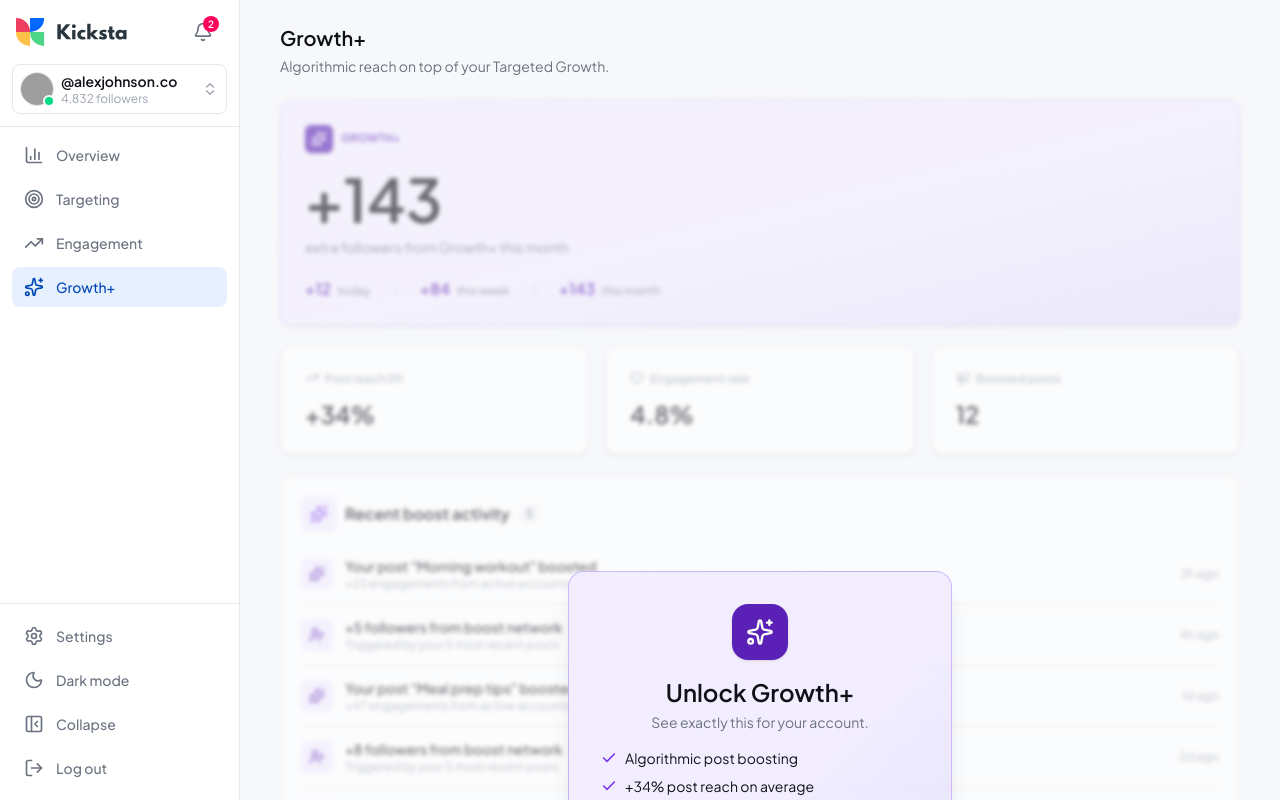
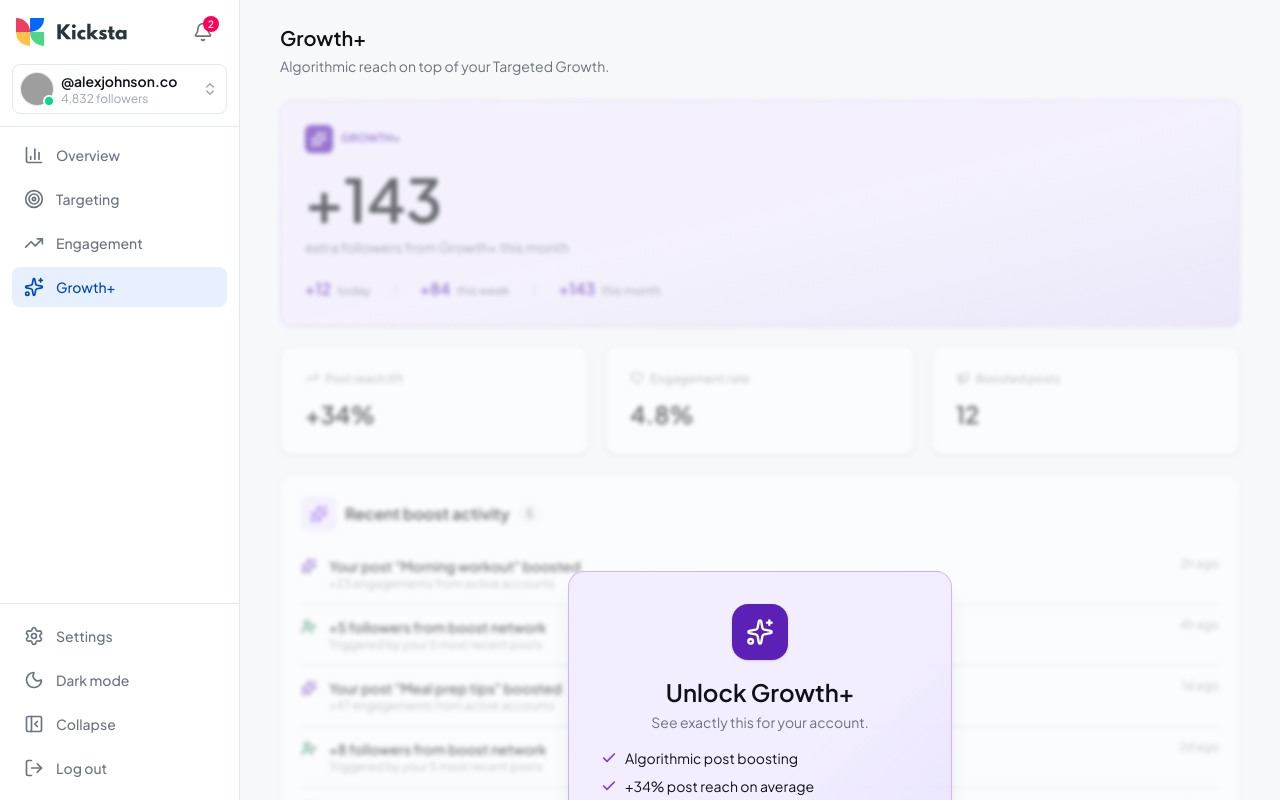
Before and after one commit to aleksandarstankovic-uiux/Kicksta, a React (Vite) app: page /growth-plus in a window 1280 px wide. Shown: the top 800 px of the page. Built offline with nearby package versions, Linux system fonts and the light colour scheme; grey boxes are pictures that could not be loaded.

Commit message:
refactor(growth-plus): bare activity icons matching Overview feed

```diff
--- a/src/pages/growthPlus/GrowthPlusActivity.jsx
+++ b/src/pages/growthPlus/GrowthPlusActivity.jsx
@@ -5,16 +5,23 @@ import { formatRelativeTime } from '@/utils/formatRelativeTime'
 
 // Recent Growth+ boost events. Default expanded — this is the page's
 // proof surface, earns being visible without a disclosure click.
+//
+// Row icons render bare (no chip background) to match the Overview
+// activity feed pattern — rows aren't interactive, so a chip would
+// over-decorate. Color carries the event kind: purple-text for
+// post-boosted, green-text for follower gains.
 function eventRow(event) {
   if (event.type === 'post_boosted') {
     return {
       icon: Sparkles,
+      iconColor: 'text-purple-text',
       title: `Your post "${event.postTitle}" boosted`,
       sub: `+${event.engagements} engagements from active accounts`,
     }
   }
   return {
     icon: UserPlus,
+    iconColor: 'text-green-text',
     title: `+${event.count} followers from boost network`,
     sub: 'Triggered by your 5 most recent posts',
   }
@@ -47,16 +54,14 @@ export default function GrowthPlusActivity() {
             return (
               <li
                 key={event.id}
-                className={`flex items-center gap-3 py-3 ${
+                className={`flex items-start gap-3 py-3 ${
                   i === 0 ? '' : 'border-t border-border'
                 }`}
               >
-                <span
+                <Icon
                   aria-hidden="true"
-                  className="inline-flex h-8 w-8 shrink-0 items-center justify-center rounded-md bg-purple-tint text-purple-text"
-                >
-                  <Icon className="h-4 w-4" />
-                </span>
+                  className={`mt-0.5 h-4 w-4 shrink-0 ${row.iconColor}`}
+                />
                 <div className="min-w-0 flex-1">
                   <p className="truncate text-sm font-medium text-text-primary">
                     {row.title}
```
